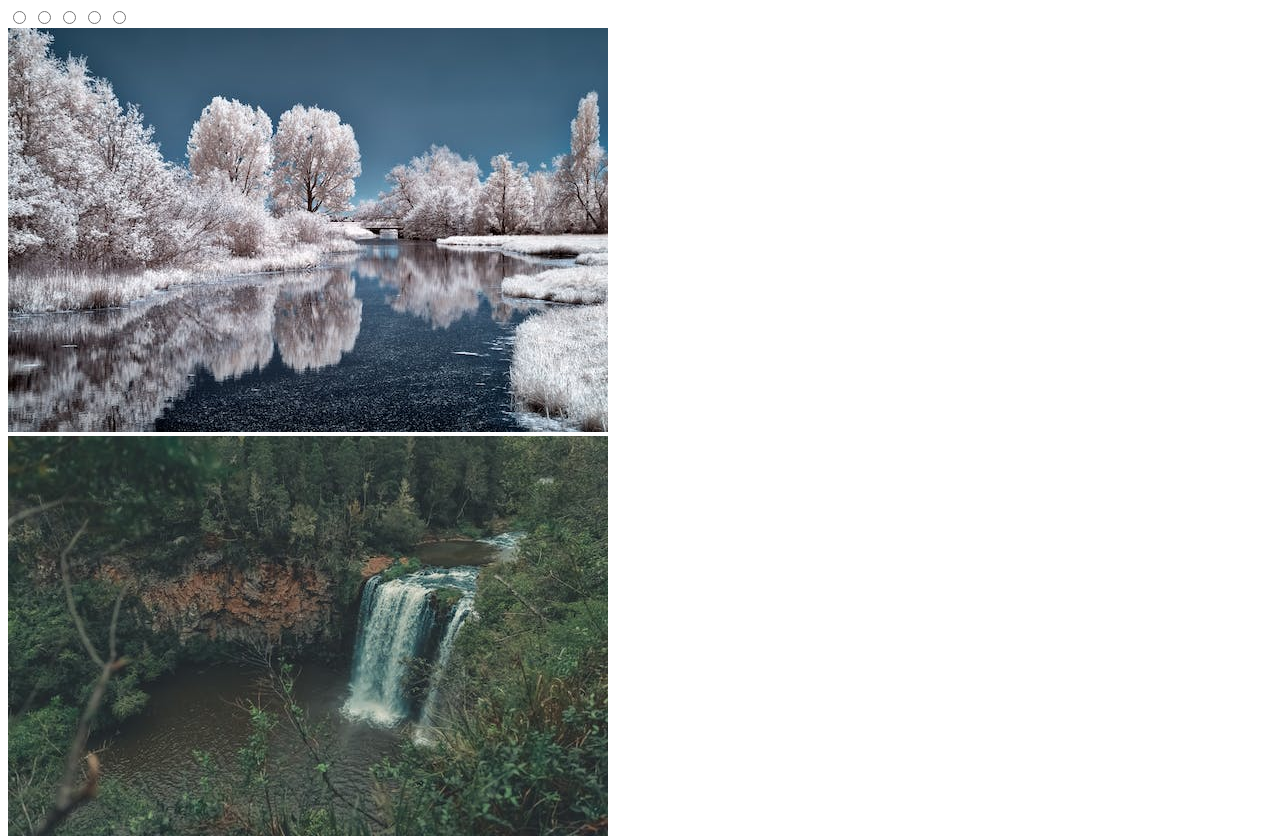
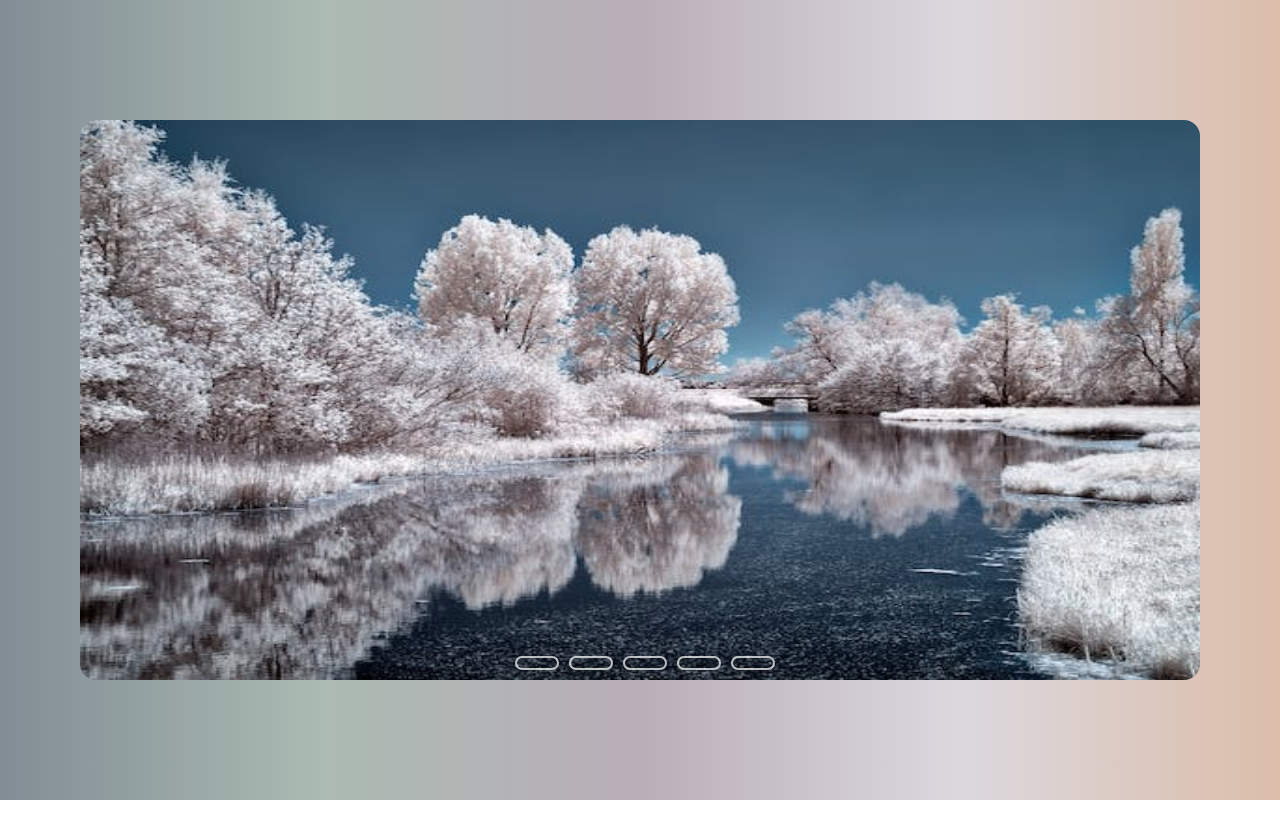
Before and after one commit to danielcosta010/slideshow, a plain HTML site: page index.html in a window 1280 px wide. Shown: the top 837 px of the page. After the commit the page ends 800 px from the top, so only its background shows below. Drawn offline with Linux system fonts and the light colour scheme.

Commit message:
Estilo e finalização do projeto

```diff
--- a/index.html
+++ b/index.html
@@ -4,7 +4,7 @@
   <meta charset="UTF-8">
   <meta http-equiv="X-UA-Compatible" content="IE=edge">
   <meta name="viewport" content="width=device-width, initial-scale=1.0">
-
+  <link rel="stylesheet" href="style.css">
   <title>SlideShow | HTML Css</title>
 </head>
 <body>
@@ -16,7 +16,7 @@
       <input type="radio" name="slide" id="slide4">
       <input type="radio" name="slide" id="slide5">
 
-      <div class="slide">
+      <div class="slide first">
         <img src="img/arvoresbrancas.jpeg" alt="Paisagem de um rio com árvores brancas">
       </div>
       <div class="slide">
@@ -34,19 +34,19 @@
 
       <div class="navegacao-auto">
         <div class="btn1"></div>
-        <div class="btn1"></div>
-        <div class="btn1"></div>
-        <div class="btn1"></div>
-        <div class="btn1"></div>
+        <div class="btn2"></div>
+        <div class="btn3"></div>
+        <div class="btn4"></div>
+        <div class="btn5"></div>
       </div>
     </div>
 
     <div class="navegacao">
-      <label for="slide1" class="bar">class</label>
-      <label for="slide2" class="bar">class</label>
-      <label for="slide3" class="bar">class</label>
-      <label for="slide4" class="bar">class</label>
-      <label for="slide5" class="bar">class</label>
+      <label for="slide1" class="bar t1"></label>
+      <label for="slide2" class="bar t2"></label>
+      <label for="slide3" class="bar 3"></label>
+      <label for="slide4" class="bar 4"></label>
+      <label for="slide5" class="bar 5"></label>
     </div>
 
 
--- /dev/null
+++ b/style.css
@@ -0,0 +1,102 @@
+body {
+  margin: 0;
+  padding: 0;
+  width: 100vw;
+  height: 100vh;
+  background: linear-gradient(to right, #41525ea8, #728c7e98, #89768796, #c4bec899, #c28f6d95);
+}
+input {
+  display: none;
+}
+
+.container {
+  border-radius: 1rem;
+  width: 70rem;
+  height: 35rem;
+  overflow: hidden;
+  position: absolute;
+  top: 50%;
+  left: 50%;
+  transform: translate(-50%, -50%);
+}
+.navegacao {
+  position: absolute;
+  bottom: 0.625rem;
+  left: 50%;
+  transform: translate(-50%);
+  display: flex;
+
+}
+.bar{
+  border: 2px solid rgba(255, 255, 255, 0.462);
+  border-radius: 0.625rem;
+  width: 2.5rem;
+  height: 0.625rem;
+  margin-left: 0.625rem;
+  cursor: pointer;
+  transition: 1s;
+}
+.bar:hover {
+  background-color: white;
+}
+.slide img {
+  height: 35rem;
+  width: 70rem;
+}
+.slides {
+  width: 500%;
+  display: flex;
+}
+.slide {
+  width: 20%;
+  transition: 1s;
+}
+
+#slide1:checked ~ .first {
+  margin-left: 0;
+}
+#slide2:checked ~ .first {
+  margin-left: -20%;
+}
+#slide3:checked ~ .first {
+  margin-left: -40%;
+}
+#slide4:checked ~ .first {
+  margin-left: -60%;
+}
+#slide5:checked ~ .first {
+  margin-left: -80%;
+}
+
+.navegacao-auto {
+  position: absolute;
+  bottom: 0.625rem;
+  left: 50%;
+  transform: translate(-50%);
+  display: flex;
+}
+.navegacao-auto div {
+  border: 2px solid rgba(255, 255, 255, 0.462);
+  border-radius: 0.625rem;
+  width: 2.5rem;
+  height: 0.625rem;
+  margin-left: 0.625rem;
+  cursor: pointer;
+  transition: 1s;
+}
+
+#slide1:checked ~ .navegacao-auto .btn1 {
+  background-color: white;
+}
+#slide2:checked ~ .navegacao-auto .btn2 {
+  background-color: white;
+}
+#slide3:checked ~ .navegacao-auto .btn3 {
+  background-color: white;
+}
+#slide4:checked ~ .navegacao-auto .btn4 {
+  background-color: white;
+}
+#slide5:checked ~ .navegacao-auto .btn5 {
+  background-color: white;
+}
```
